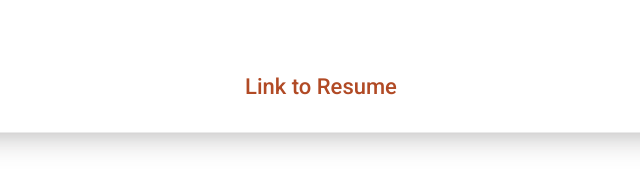
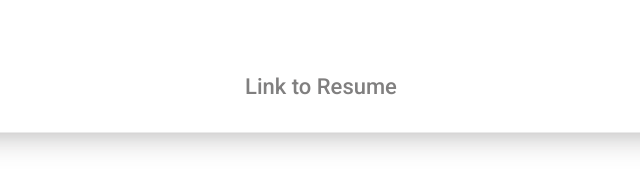
Before and after one commit to Yuriy2223/project-r, a website built with Vite: page index.html in a window 1280 px wide. Shown: the part 545-734 px from the top of the page, 319-959 px from the left. Built offline with nearby package versions, Linux system fonts and the light colour scheme.

Commit message:
corrected

```diff
--- a/css/styles.css
+++ b/css/styles.css
@@ -152,7 +152,7 @@ body {
   font-weight: 500;
   line-height: 1.5;
   font-size: 22px;
-  color: var(--color-languages-dark);
+  color: #807f7f;
 }
 
 .cover_letter-link:hover {
```
Also changed, not shown: components/resume_ukr.html (+1 -1 lines).
